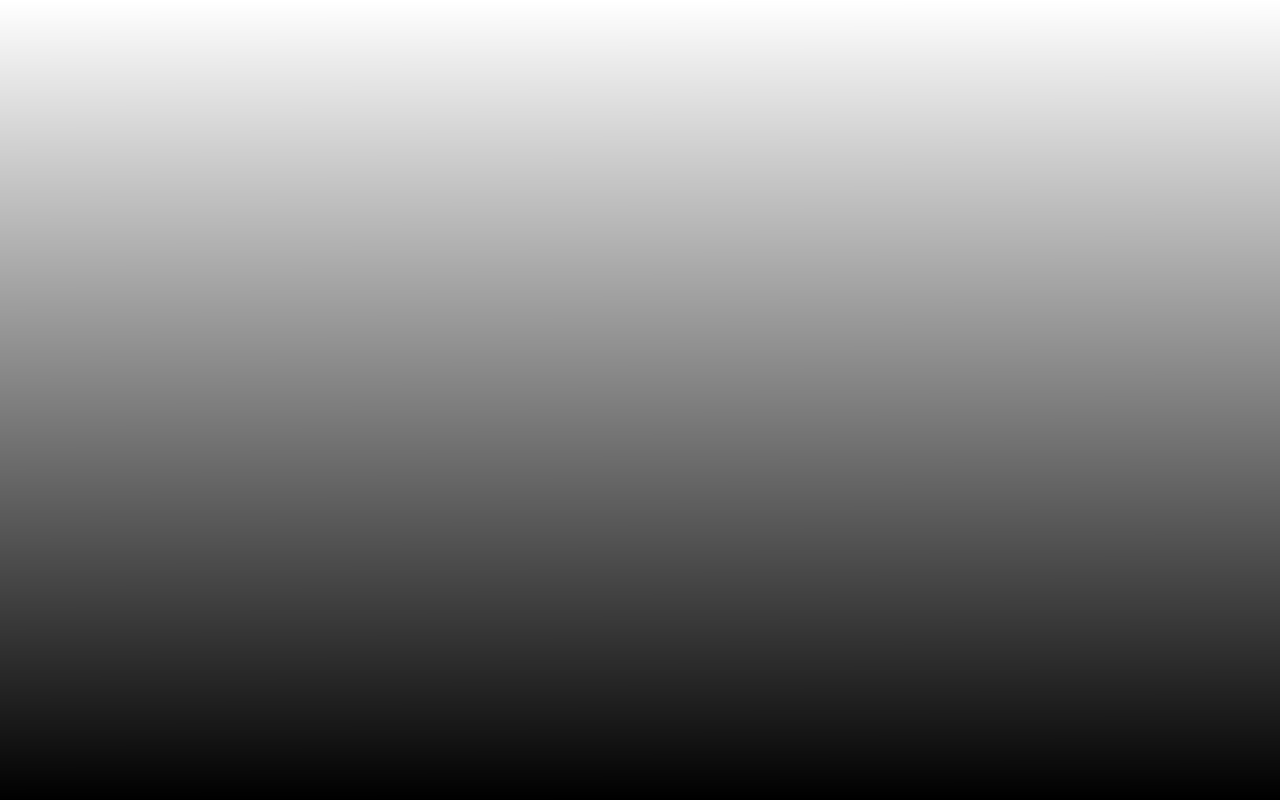
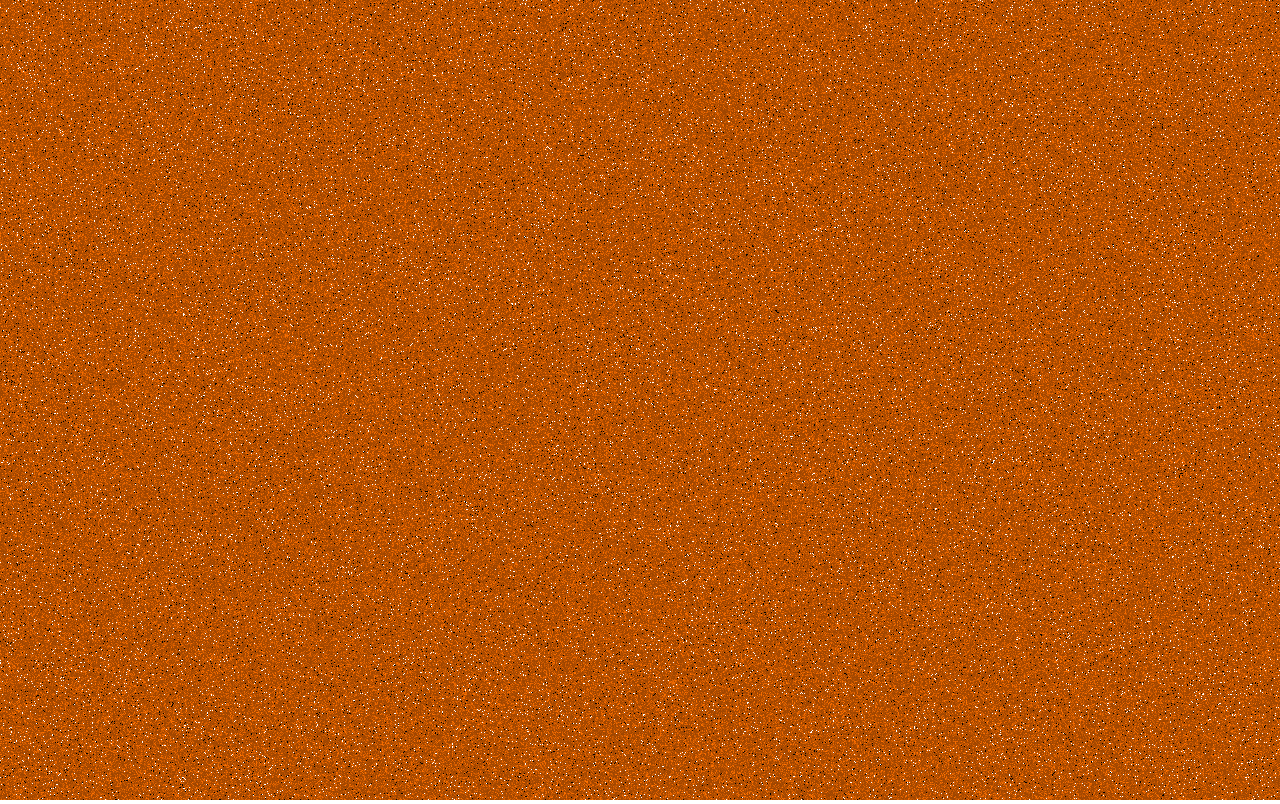
Before and after one commit to marksoper/particles, a plain HTML site: page pixel.html in a window 1280 px wide. Drawn offline with Linux system fonts and the light colour scheme.

Commit message:
somewhat sandlike effect with black, white, and modified base color dist

```diff
--- a/pixel.html
+++ b/pixel.html
@@ -14,6 +14,49 @@
     <script type="text/javascript">
 
 var S = {};
+
+S.baseColor = {
+  r: 1.0,
+  g: .44,
+  b: 0.0,
+  a: 1.0
+};
+
+var color255 = function(color) {
+  var c255 = {};
+  ['r', 'g', 'b', 'a'].forEach(function(key) {
+    c255[key] = Math.floor(color[key] * 255);
+  });
+  return c255;
+};
+
+var generateColorDist = function(baseColor) {
+  baseColor = baseColor || S.baseColor;
+  dist = {};
+  var grainColor;
+  for (var i=0; i < 100; i += 1) {
+    if (i < 2) {
+      grainColor = {r: 0.0, g: 0.0, b: 0.0};
+    } else if ( (i>=3) && (i<=98)) {
+      var delta = Math.abs(i-50) / 100;
+      ['r', 'g', 'b'].forEach(function(key) {
+        grainColor[key] = S.baseColor[key] + (i-50)*Math.sqrt(delta)*S.baseColor[key]/1250;
+      });
+      grainColor = S.baseColor;
+    } else {
+      grainColor = {r: 1.0, g: 1.0, b: 1.0};
+    }
+    grainColor['a'] = baseColor['a'];
+    dist[i] = color255(grainColor);
+  }
+  return dist;
+};
+S.colorDist = generateColorDist();
+
+var getGrainColor = function() {
+  var seed = Math.floor(100*Math.random());
+  return S.colorDist[seed];
+};
 
 var funkify = function(d) {
   // Set initial image data
@@ -34,6 +77,17 @@ var rowify = function(d) {
     d[i+1] = 255 - row; // the green channel
     d[i+2] = 255 - row; // the blue channel
     d[i+3] = 255; // the alpha channel
+  }
+  return d;
+};
+
+var sandify = function(d) {
+  for (var i = 0, n = d.length; i < n; i += 4) {
+    var grainColor = getGrainColor();
+    d[i  ] = grainColor['r'];
+    d[i+1] = grainColor['g'];
+    d[i+2] = grainColor['b'];
+    d[i+3] = grainColor['a'];
   }
   return d;
 };
@@ -67,7 +121,7 @@ window.addEventListener('resize', function() {
   S.imageData = S.context.createImageData(S.w, S.h);
   S.d = S.imageData.data;
 
-  rowify(S.d);
+  sandify(S.d);
   S.context.putImageData(S.imageData, 0, 0);
 
 });
@@ -95,20 +149,7 @@ window.addEventListener('load', function() {
   var d = imageData.data;
   S.d = d;
 
-  rowify(d);
-  context.putImageData(imageData, 0, 0);
-
-  // Set initial image data
-  /*
-  for (var i = 0, n = d.length; i < n; i += 4) {
-    d[i  ] = 127; // the red channel
-    d[i+1] = 127; // the green channel
-    d[i+2] = 127; // the blue channel
-    d[i+3] = 127; // the alpha channel
-  }
-  */
-
-  // Draw initial image data
+  sandify(d);
   context.putImageData(imageData, 0, 0);
 
 }, false);
```
